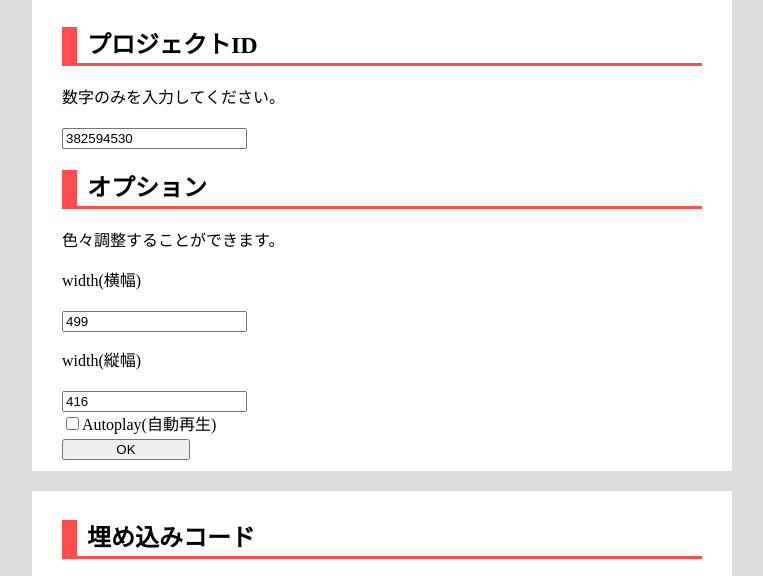
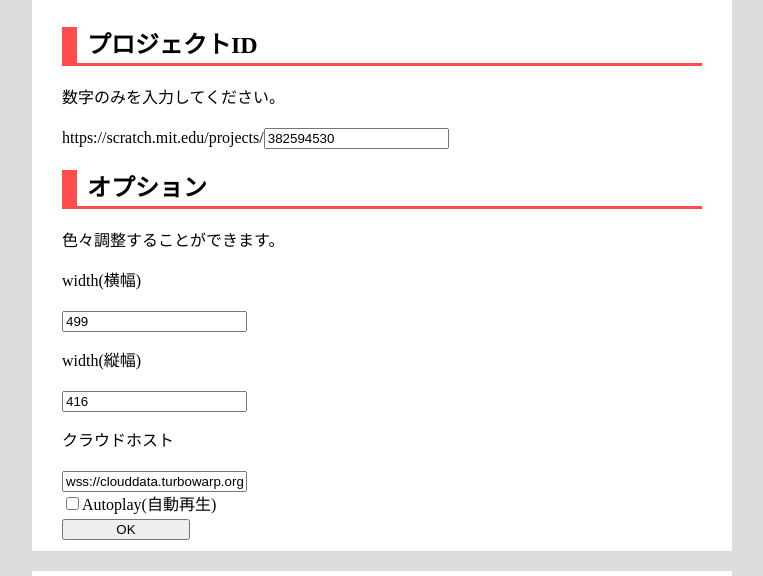
Before and after one commit to 52Tellur/TurboWarp-embed, a plain HTML site: page index.html in a window 1280 px wide. Shown: the part 149-725 px from the top of the page, without its empty margins (258-1021 px from the left). Drawn offline with Linux system fonts and the light colour scheme.

Commit message:
Update index.html

```diff
--- a/index.html
+++ b/index.html
@@ -27,13 +27,15 @@
         <div class="box">
             <h2>プロジェクトID</h2>
             <p>数字のみを入力してください。</p>
-            <input type="text" spellcheck="false" value="382594530" id="URL">
+            <label>https://scratch.mit.edu/projects/<input type="text" spellcheck="false" value="382594530" id="URL"></label>
             <h2>オプション</h2>
             <p>色々調整することができます。</p>
             <p>width(横幅)</p>
             <input type="text" spellcheck="false" value="499" id="width">
             <p>width(縦幅)</p>
             <input type="text" spellcheck="false" value="416" id="height">
+            <p>クラウドホスト</p>
+            <input type="text" spellcheck="false" value="wss://clouddata.turbowarp.org" id="cloud">
             <br>
             <label><input type="checkbox" id="autoplay">Autoplay(自動再生)</label>
             <br>
```
